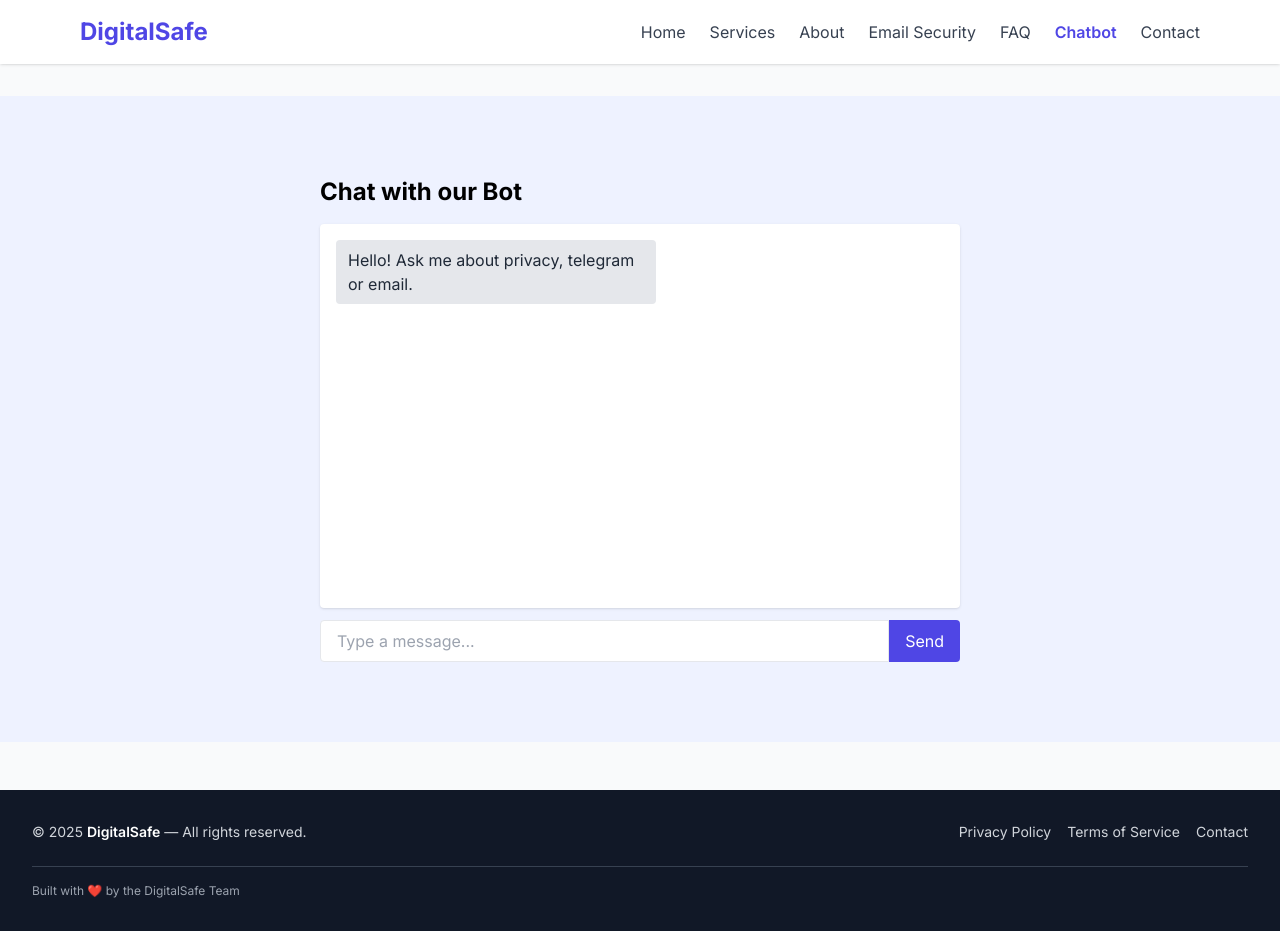
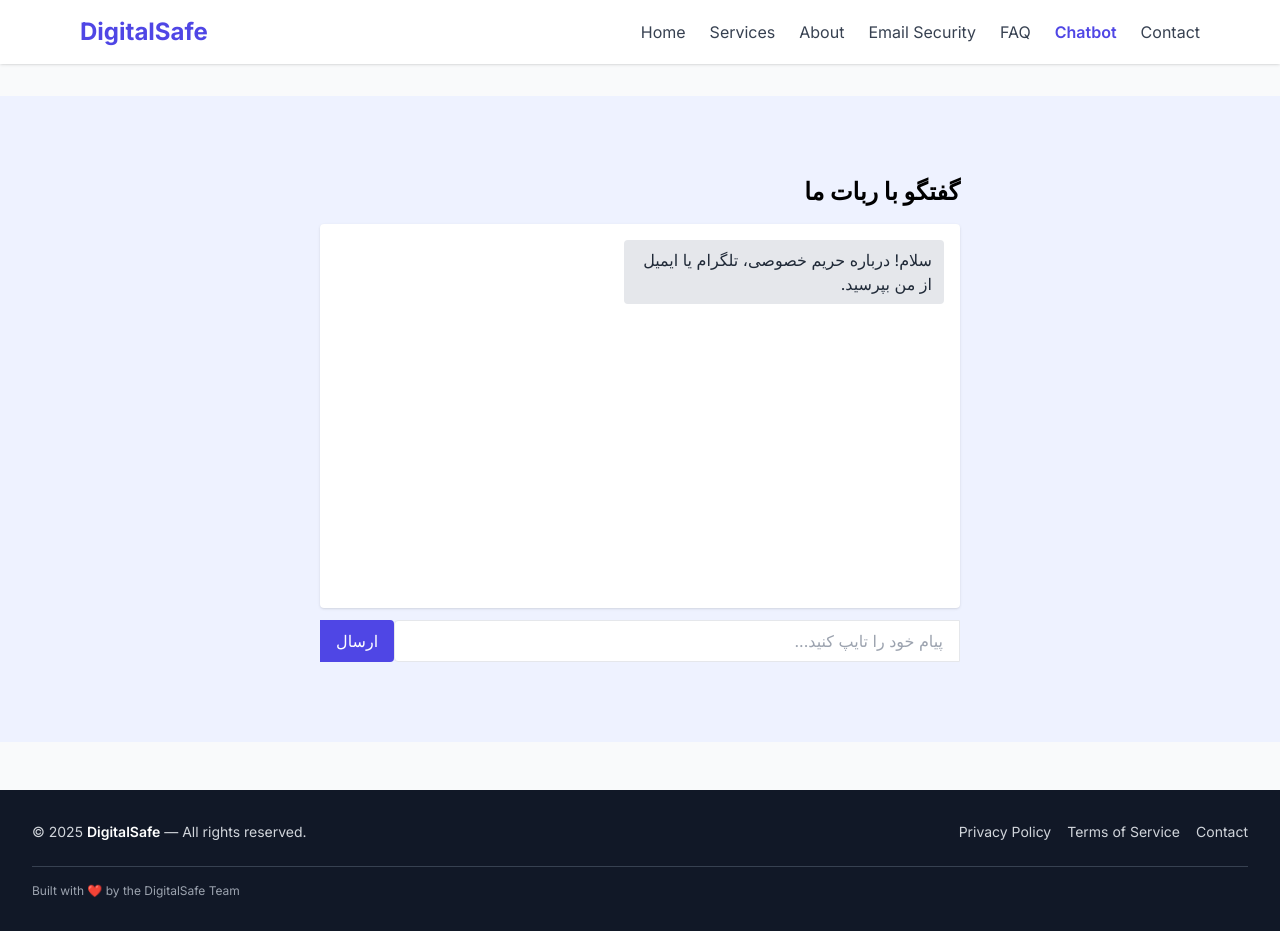
Before and after one commit to FSRahimi/Debug-Pro-Web, a React (Vite) app: page /chatbot in a window 1280 px wide. Built offline with nearby package versions, Linux system fonts and the light colour scheme.

Commit message:
transalte the content of chatbot  Page to persion

```diff
--- a/src/i18n/i18n.js
+++ b/src/i18n/i18n.js
@@ -53,6 +53,17 @@ i18n
         contact_message: "Message",
         contact_send: "Send Message",
 
+        // Chatbot page
+        chatbot_title: "Chat with our Bot",
+        chatbot_greeting: "Hello! Ask me about privacy, telegram or email.",
+        chatbot_input_placeholder: "Type a message...",
+        chatbot_send: "Send",
+        chatbot_resp_privacy: "Protect your privacy: use strong passwords, 2FA and do not share sensitive info.",
+        chatbot_resp_telegram: "On Telegram enable two-step verification and use secret chats for sensitive conversations.",
+        chatbot_resp_email: "For email: enable 2FA, avoid phishing links and keep software updated.",
+        chatbot_resp_contact: "You can reach out via the Contact page form.",
+        chatbot_resp_unknown: "Sorry, I didn't understand. Try privacy, telegram, or email.",
+
         },
       },
       fa: {
@@ -104,6 +115,16 @@ i18n
             contact_message: "پیام",
             contact_send: "ارسال پیام",
 
+             chatbot_title: "گفتگو با ربات ما",
+            chatbot_greeting: "سلام! درباره حریم خصوصی، تلگرام یا ایمیل از من بپرسید.",
+            chatbot_input_placeholder: "پیام خود را تایپ کنید...",
+            chatbot_send: "ارسال",
+            chatbot_resp_privacy: "حریم خصوصی خود را محافظت کنید: از رمزهای قوی، 2FA استفاده کنید و اطلاعات حساس را به اشتراک نگذارید.",
+            chatbot_resp_telegram: "در تلگرام تأیید دو مرحله‌ای را فعال کنید و برای مکالمات حساس از چت‌های مخفی استفاده کنید.",
+            chatbot_resp_email: "برای ایمیل: 2FA را فعال کنید، از لینک‌های فیشینگ اجتناب کنید و نرم‌افزار خود را به‌روز نگه دارید.",
+            chatbot_resp_contact: "می‌توانید از طریق فرم صفحه تماس با ما با ما در ارتباط باشید.",
+            chatbot_resp_unknown: "متاسفم، متوجه نشدم. دوباره تلاش کنید: privacy، telegram یا email.",
+
         },
       },
     },
--- a/src/pages/Chatbot.jsx
+++ b/src/pages/Chatbot.jsx
@@ -1,15 +1,65 @@
+// import React, { useState, useRef, useEffect } from 'react'
+
+// export default function Chatbot(){
+//   const [messages, setMessages] = useState([{sender:'bot', text:'Hello! Ask me about privacy, telegram or email.'}])
+//   const [input, setInput] = useState('')
+//   const endRef = useRef(null)
+
+//   const responses = {
+//     privacy: 'Protect your privacy: use strong passwords, 2FA and do not share sensitive info.',
+//     telegram: 'On Telegram enable two-step verification and use secret chats for sensitive conversations.',
+//     email: 'For email: enable 2FA, avoid phishing links and keep software updated.',
+//     contact: 'You can reach out via the Contact page form.'
+//   }
+
+//   const send = ()=>{
+//     if(!input.trim()) return
+//     const text = input.trim()
+//     setMessages(prev=>[...prev, {sender:'user', text}])
+//     const key = Object.keys(responses).find(k=> text.toLowerCase().includes(k))
+//     const reply = key ? responses[key] : "Sorry, I didn't understand. Try privacy, telegram, or email."
+//     setTimeout(()=> setMessages(prev=>[...prev, {sender:'bot', text:reply}]), 600)
+//     setInput('')
+//   }
+
+//   useEffect(()=> {
+//     endRef.current?.scrollIntoView({behavior:'smooth'})
+//   }, [messages])
+
+//   return (
+//     <section className="py-20 bg-indigo-50">
+//       <div className="max-w-2xl mx-auto px-4">
+//         <h2 className="text-2xl font-bold mb-4">Chat with our Bot</h2>
+//         <div className="bg-white rounded shadow p-4 flex flex-col h-96 overflow-y-auto space-y-3">
+//           {messages.map((m,i)=>(
+//             <div key={i} className={`max-w-xs ${m.sender==='user' ? 'self-end bg-indigo-600 text-white':'self-start bg-gray-200 text-gray-800'} rounded px-3 py-2`}>
+//               {m.text}
+//             </div>
+//           ))}
+//           <div ref={endRef}></div>
+//         </div>
+//         <div className="flex mt-3">
+//           <input value={input} onChange={e=>setInput(e.target.value)} onKeyDown={e=> e.key==='Enter' && send()} className="flex-1 px-4 py-2 rounded-l border" placeholder="Type a message..." />
+//           <button onClick={send} className="bg-indigo-600 text-white px-4 rounded-r">Send</button>
+//         </div>
+//       </div>
+//     </section>
+//   )
+// }
 import React, { useState, useRef, useEffect } from 'react'
+import { useTranslation } from 'react-i18next'
 
 export default function Chatbot(){
-  const [messages, setMessages] = useState([{sender:'bot', text:'Hello! Ask me about privacy, telegram or email.'}])
+  const { t, i18n } = useTranslation()
+  const [messages, setMessages] = useState([{sender:'bot', text:t('chatbot_greeting')}])
   const [input, setInput] = useState('')
   const endRef = useRef(null)
 
   const responses = {
-    privacy: 'Protect your privacy: use strong passwords, 2FA and do not share sensitive info.',
-    telegram: 'On Telegram enable two-step verification and use secret chats for sensitive conversations.',
-    email: 'For email: enable 2FA, avoid phishing links and keep software updated.',
-    contact: 'You can reach out via the Contact page form.'
+    privacy: t('chatbot_resp_privacy'),
+    telegram: t('chatbot_resp_telegram'),
+    email: t('chatbot_resp_email'),
+    contact: t('chatbot_resp_contact')
   }
 
   const send = ()=>{
@@ -17,7 +67,7 @@ export default function Chatbot(){
     const text = input.trim()
     setMessages(prev=>[...prev, {sender:'user', text}])
     const key = Object.keys(responses).find(k=> text.toLowerCase().includes(k))
-    const reply = key ? responses[key] : "Sorry, I didn't understand. Try privacy, telegram, or email."
+    const reply = key ? responses[key] : t('chatbot_resp_unknown')
     setTimeout(()=> setMessages(prev=>[...prev, {sender:'bot', text:reply}]), 600)
     setInput('')
   }
@@ -27,9 +77,9 @@ export default function Chatbot(){
   }, [messages])
 
   return (
-    <section className="py-20 bg-indigo-50">
+    <section className="py-20 bg-indigo-50" dir={i18n.language === 'fa' ? 'rtl' : 'ltr'}>
       <div className="max-w-2xl mx-auto px-4">
-        <h2 className="text-2xl font-bold mb-4">Chat with our Bot</h2>
+        <h2 className="text-2xl font-bold mb-4">{t('chatbot_title')}</h2>
         <div className="bg-white rounded shadow p-4 flex flex-col h-96 overflow-y-auto space-y-3">
           {messages.map((m,i)=>(
             <div key={i} className={`max-w-xs ${m.sender==='user' ? 'self-end bg-indigo-600 text-white':'self-start bg-gray-200 text-gray-800'} rounded px-3 py-2`}>
@@ -39,8 +89,14 @@ export default function Chatbot(){
           <div ref={endRef}></div>
         </div>
         <div className="flex mt-3">
-          <input value={input} onChange={e=>setInput(e.target.value)} onKeyDown={e=> e.key==='Enter' && send()} className="flex-1 px-4 py-2 rounded-l border" placeholder="Type a message..." />
-          <button onClick={send} className="bg-indigo-600 text-white px-4 rounded-r">Send</button>
+          <input
+            value={input}
+            onChange={e=>setInput(e.target.value)}
+            onKeyDown={e=> e.key==='Enter' && send()}
+            className="flex-1 px-4 py-2 rounded-l border"
+            placeholder={t('chatbot_input_placeholder')}
+          />
+          <button onClick={send} className="bg-indigo-600 text-white px-4 rounded-r">{t('chatbot_send')}</button>
         </div>
       </div>
     </section>
```
